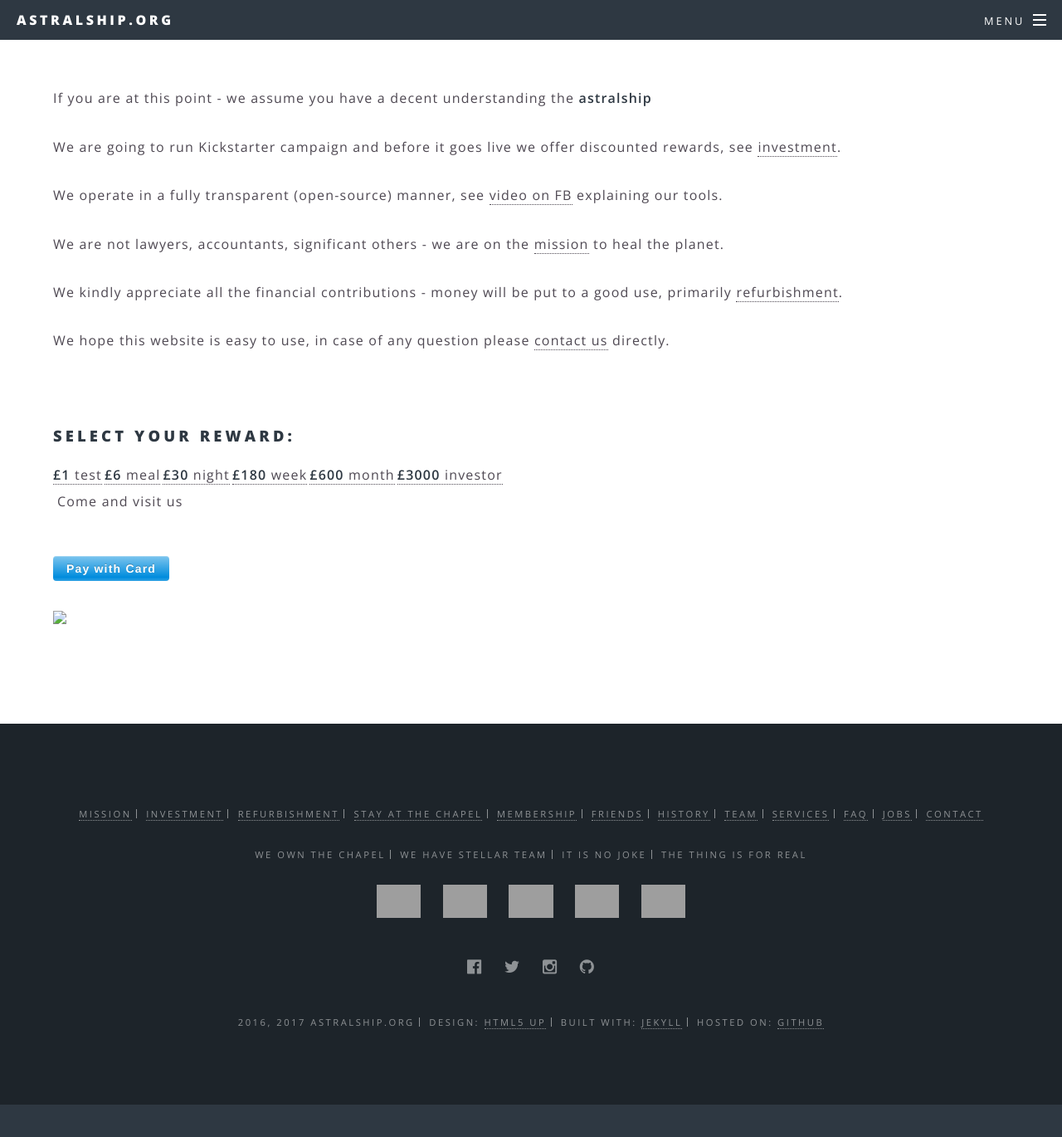
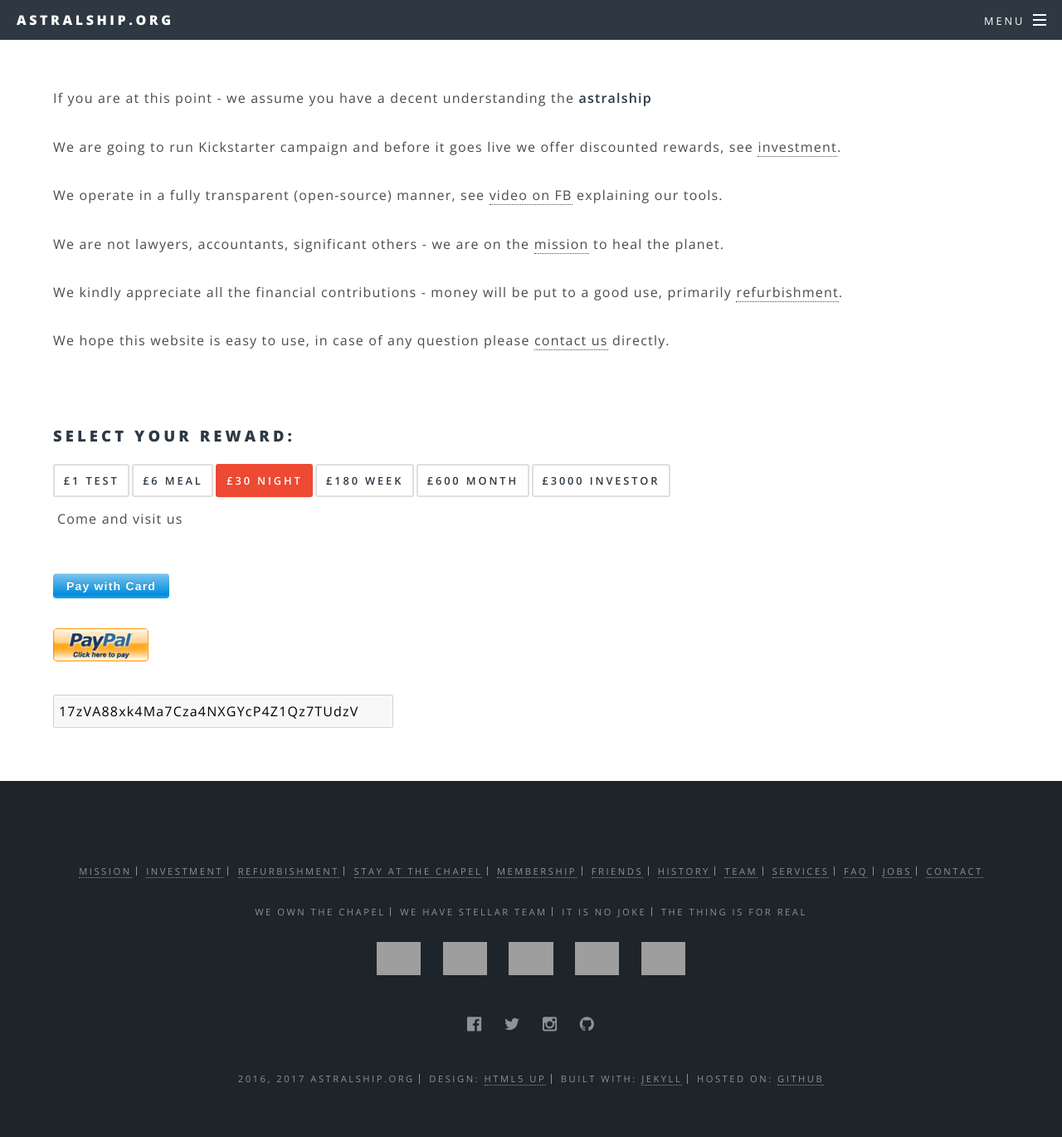
Before and after one commit to astralship/astralship.github.io, a Jekyll site: the page built from checkout.html, in a window 1280 px wide and 1400 px high, scrolled down 384 px. Shown: the top 1370 px of the window at 83% size. Built offline with Jekyll 4.4.1, drawn with Linux system fonts in a browser that asks for light colours; comment, search, counter and statistics services are not loaded; before the commit the page ends 1715 px from its top, so only the background shows below that; grey boxes are pictures that could not be loaded.

Commit message:
Buttons and our styles

```diff
--- a/_sass/our-styles.scss
+++ b/_sass/our-styles.scss
@@ -139,6 +139,14 @@ canvas {
 .markupButt a {
   margin-right: 3px;
 }
+
+.markupButt .button {
+  padding: 0 1em;
+}
+.markupButt .button.special strong {
+  color: white;
+}
+
 .markupDesc .description {
   display: none;
   padding: 5px 0 0 5px;
--- a/checkout.html
+++ b/checkout.html
@@ -39,6 +39,9 @@ subtitle: No hard sell, think with your heart
       <input type="hidden" name="item_name" value="" id="paypal-item-name">
       <input type="hidden" name="amount" value="" id="paypal-amount">
       <input type="hidden" name="no_shipping" value="1">
-      <input type="image" src="paypal.gif" border="0" name="submit" alt="Make payments with PayPal - it's fast, free and secure!" style="height:40px">
+      <input type="image" src="images/paypal.gif" border="0" name="submit" alt="Make payments with PayPal - it's fast, free and secure!" style="height:40px">
     </form>
+
+    <input disabled value="17zVA88xk4Ma7Cza4NXGYcP4Z1Qz7TUdzV" style="color: black; padding: 5px; width: 410px;">
+
   </span>
--- a/js/payments.js
+++ b/js/payments.js
@@ -31,7 +31,7 @@ var currencies = [
 var markupButt = "";
 var markupDesc = "";
 rewards.forEach(function(reward) {
-  markupButt += "<a class='pure-button' data-reward='" + reward.name + "'><strong>£" + reward.cost + "</strong> " + reward.name + "</div>"
+  markupButt += "<a class='button' data-reward='" + reward.name + "'><strong>£" + reward.cost + "</strong> " + reward.name + "</div>"
   markupDesc += "<div class='description' data-reward='" + reward.name + "'>" + reward.description + "</div>"
 });
 
@@ -54,11 +54,11 @@ var _selectReward = function(reward) {
   $(".markupDesc").find("[data-reward=" + reward.name + "]").addClass("active");
 
 
-  var active = $(".markupButt").find(".pure-button-primary");
+  var active = $(".markupButt").find(".special");
   if (active.length > 0) {
-    active.removeClass("pure-button-primary");
+    active.removeClass("special");
   }
-  $(".markupButt").find("[data-reward=" + reward.name + "]").addClass("pure-button-primary");
+  $(".markupButt").find("[data-reward=" + reward.name + "]").addClass("special");
 
   // updating PayPal variables
 
```
Also changed, not shown: images/paypal.gif (added).
